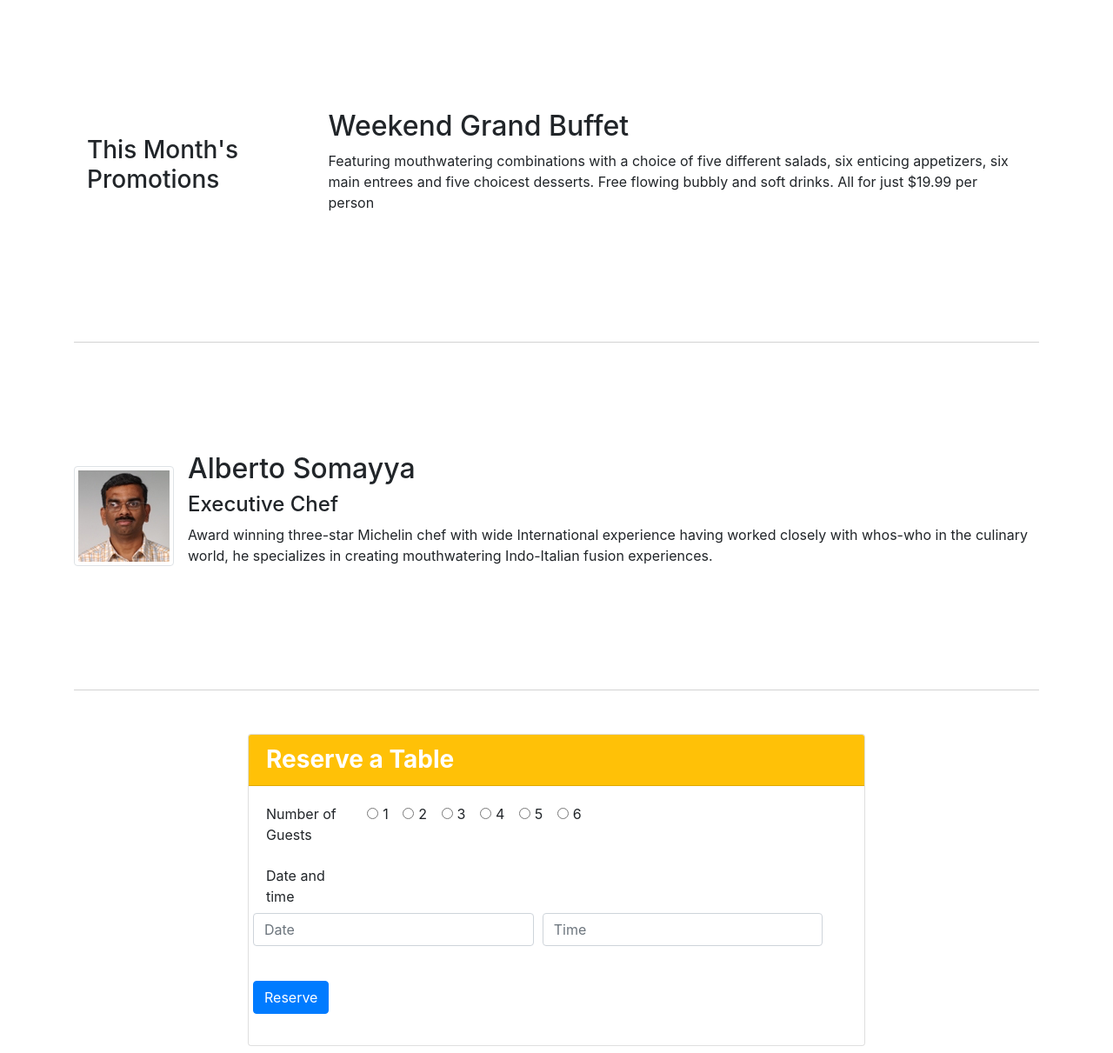
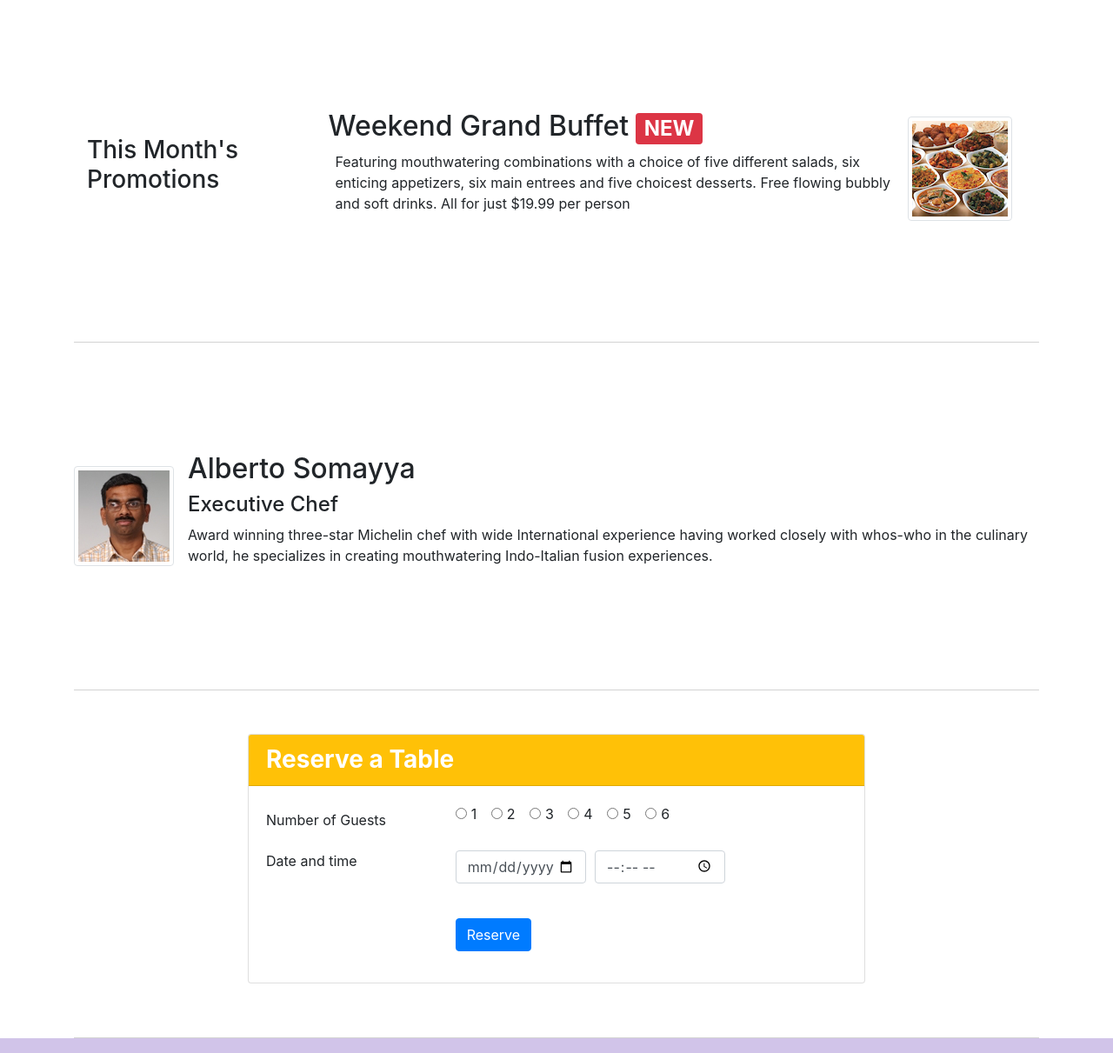
Before and after one commit to radeau/Coursera-Full-Stack-Web-Development, a website: page index.html in a window 1280 px wide. Shown: the part 740-1951 px from the top of the page at 87% size. Drawn offline with nearby package versions, Linux system fonts and the light colour scheme.

Commit message:
Assignment Week 2

```diff
--- a/index.html
+++ b/index.html
@@ -43,8 +43,11 @@
                     <h1>Ristorante con Fusion</h1>
                     <p>We take inspiration from the World's best cuisines, and create a unique fusion experience. Our lipsmacking creations will tickle your culinary senses!</p>
                 </div>
-                <div class="col-12 col-sm align-self-center">
+                <div class="col-12 col-sm-3 align-self-center">
                     <img src="img/logo.png" alt="" class="img-fluid">
+                </div>
+                <div class="col-12 col-sm-3 align-self-center">
+                    <button class="btn btn-warning btn-block"><a href="#reserveBtn" class="btn font-weight-bold">Reserve Table</a></button>
                 </div>
             </div>
         </div>
@@ -75,8 +78,14 @@
                 <h3>This Month's Promotions</h3>
             </div>
             <div class="col col-sm col-md">
-                <h2>Weekend Grand Buffet</h2>
-                <p class="d-none d-sm-block">Featuring mouthwatering combinations with a choice of five different salads, six enticing appetizers, six main entrees and five choicest desserts. Free flowing bubbly and soft drinks. All for just $19.99 per person </p>
+                <div class="media">
+                    <div class="media-body">
+                        <h2 class="mt-0">Weekend Grand Buffet<span class="badge badge-danger ml-2">NEW</span></h2>
+                        <p class="d-none d-sm-block ml-2">Featuring mouthwatering combinations with a choice of five different salads, six enticing appetizers, six main entrees and five choicest desserts. Free flowing bubbly and soft drinks. All for just $19.99 per person </p>
+                    </div>
+                    <img class="d-flex mr-3 img-thumbnail align-self-center"
+                            src="img/buffet.png" alt="Month's Promotions">
+                </div>
             </div>
         </div>
 
@@ -96,16 +105,15 @@
             </div>
         </div>
 
-        <div class="row row-content align-items-center">
-            <div class="col-12 col-sm-8 offset-2">
+        <div class="row row-content justify-content-center" id="reserveBtn">
+            <div class="col-12 col-sm-8">
                 <div class="card">
                     <h3 class="card-header bg-warning text-white font-weight-bold">Reserve a Table</h3>
                     <div class="card-body">
-                        <form action="">
-                            <div class="form-group">
-                                <div class="row mb-3">
-                                    <legend for="no-of-guest" class="col-form-label col-sm-2 pt-0">Number of Guests</legend>
-                                    <div class="col-sm-10">
+                        <form>
+                            <div class="row form-group">
+                                <legend for="no-of-guest" class="col-form-label col-sm-4">Number of Guests</legend>
+                                <div class="col-sm-8 px-0 ml-3 ml-sm-0">
                                     <div class="form-check form-check-inline">
                                         <input type="radio" class="form-check-input" name="guest" id="guest1" value="one">
                                         <label for="no-of-guest" class="form-check-label">1</label>
@@ -137,28 +145,25 @@
                                     </div>
                                 </div>
                             </div>
-
-                              <div class="row mb-3">
-                                <legend for="date-time" class="col-form-label col-sm-2 pt-0">Date and time</legend>
-                                <form class="col-sm-10">
+                            <div class="row form-group">
+                                <legend for="date-time" class="col-form-label col-sm-4 pt-0">Date and time</legend>
+                                <form class="col-sm-8">
                                     <div class="form-row">
-                                        <div class="col-sm-6">
-                                            <input type="text" class="form-control" placeholder="Date">
+                                        <div class="col-sm-6 ml-3 ml-sm-0">
+                                            <input type="date" class="form-control">
                                         </div>
-
-                                        <div class="col-sm-6 mb-4">
-                                            <input type="text" class="form-control" placeholder="Time">
+                                        <div class="col-sm-6 mb-4 ml-3 ml-sm-0">
+                                            <input type="time" class="form-control">
                                         </div>
-
-                                        <div class="col pt-3">
-                                            <a href="#" class="btn btn-primary">Reserve</a>
-                                        </div>
-
                                     </div>
                                 </form>
                            </div>
 
-
+                           <div class="row form-group">
+                               <div class="offset-sm-4">
+                                <button type="button" class="btn btn-primary ml-3 ml-sm-0">Reserve</button>
+                               </div>
+                           </div>
                         </form>
                     </div>
                 </div>
```
Lines whose indentation alone changed are shown as unchanged.
